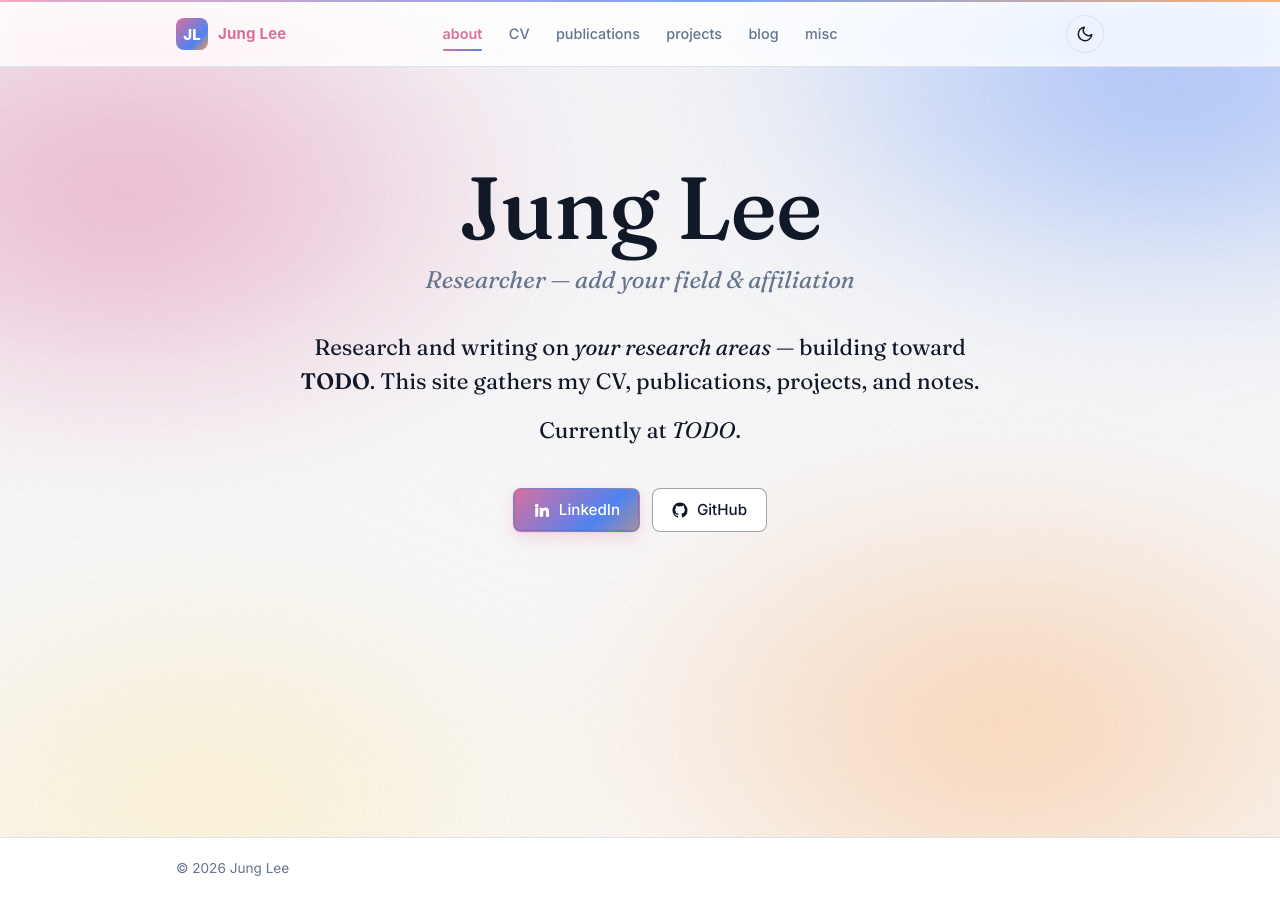
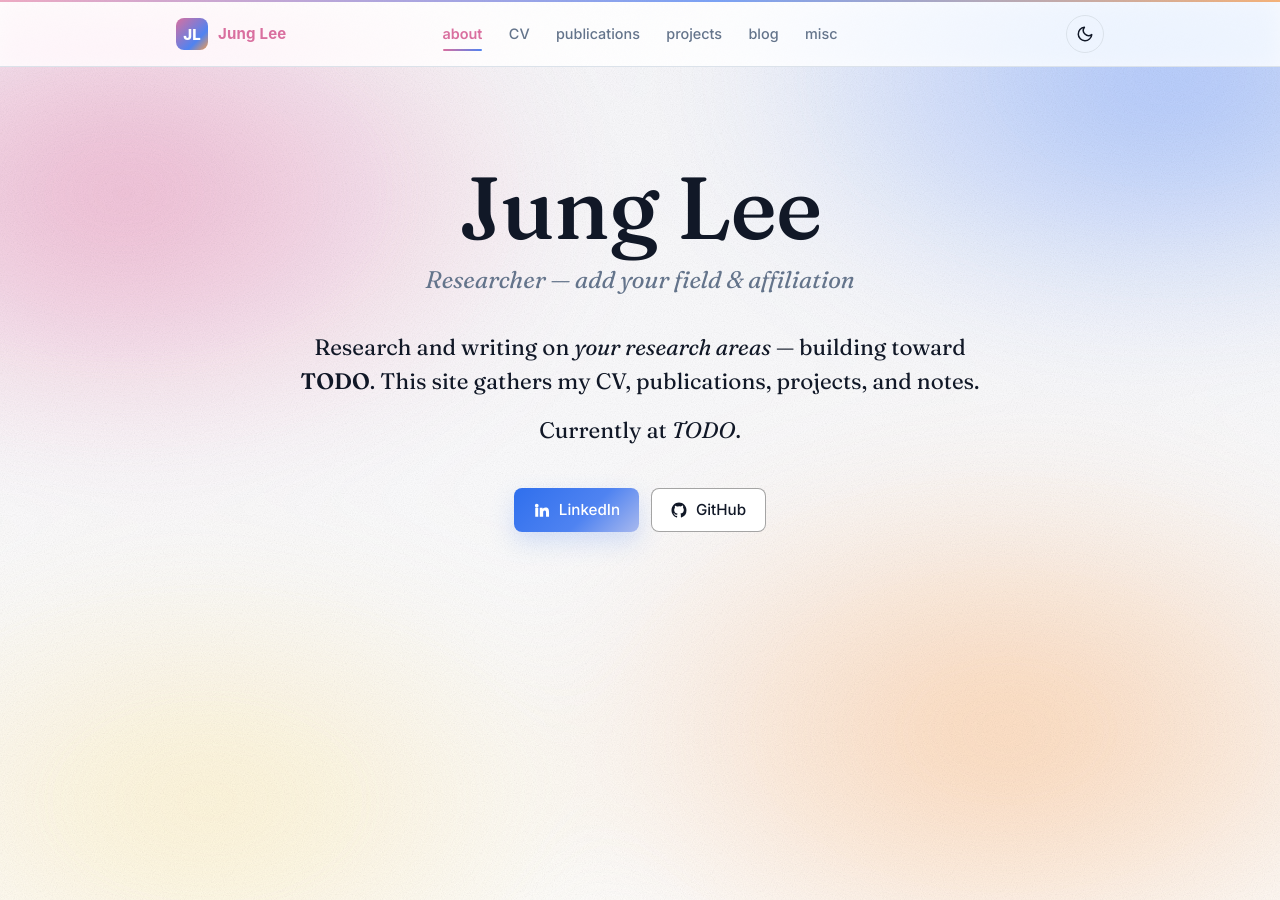
Before and after one commit to leejungp2/leejungp2.github.io, a Jekyll site: the page built from _pages/about.md, in a window 1280 px wide. Built offline with Jekyll 4.4.1, drawn with Linux system fonts in a browser that asks for light colours.

Commit message:
Refine social buttons and remove footer

```diff
--- a/_layouts/default.html
+++ b/_layouts/default.html
@@ -13,8 +13,6 @@
       </div>
     </main>
 
-    {%- include footer.html -%}
-
     <script src="{{ '/assets/js/theme.js' | relative_url }}"></script>
   </body>
 </html>
--- a/assets/css/main.css
+++ b/assets/css/main.css
@@ -490,11 +490,12 @@ img { max-width: 100%; height: auto; }
     border-color 0.2s ease;
 }
 .btn svg { width: 18px; height: 18px; }
-/* Primary: cool rose into blue, with a small warm lift at the far edge. */
+/* Primary: blue-only gradient for colored social/action buttons. */
 .btn-primary {
-  background: linear-gradient(135deg, var(--pink-strong) 0%, var(--blue) 68%, var(--orange) 130%);
+  border: 0;
+  background: linear-gradient(135deg, var(--blue-deep) 0%, var(--blue) 58%, var(--periwinkle) 100%);
   color: #fff;
-  box-shadow: var(--shadow-inset), var(--shadow-accent);
+  box-shadow: 0 10px 24px rgba(79, 131, 241, 0.22);
 }
 .btn-primary:hover { filter: brightness(1.04); text-decoration: none; }
 .btn-primary:active { opacity: 0.8; }
```
Also changed, not shown: AGENTS.md (+1 -1 lines).
